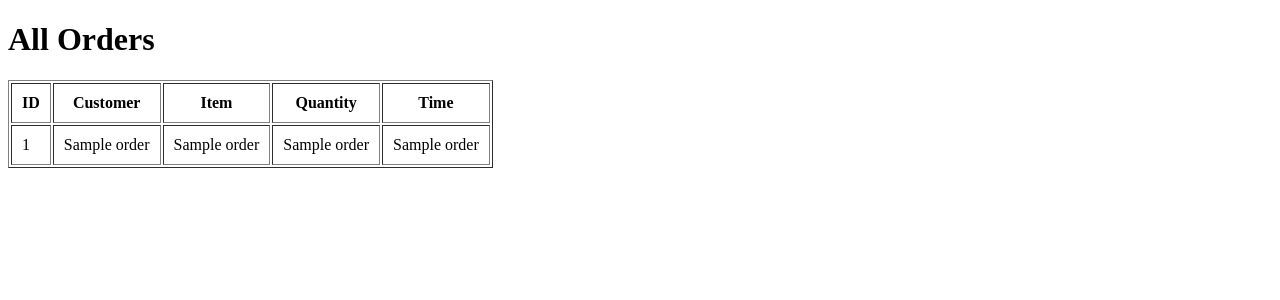
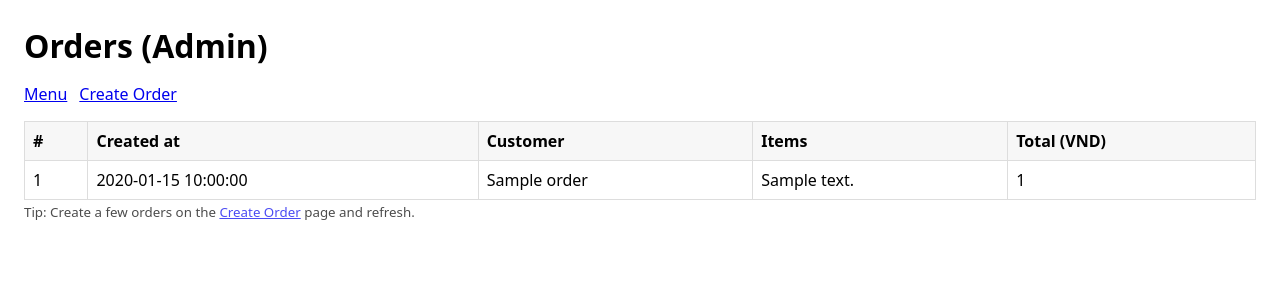
Before and after one commit to marribaloch/Indian-food, a Flask app: template templates/admin.html in a window 1280 px wide. Shown: the top 300 px of the page. Run offline with Flask 3, Linux system fonts and the light colour scheme; the template is opened without the code that fills it: most values are stand-ins (such as "Sample title", 1, 10 or a date in 2020).

Commit message:
Add admin orders view (/admin) with items summary

```diff
--- a/app.py
+++ b/app.py
@@ -4,7 +4,7 @@ import sqlite3, datetime
 from werkzeug.security import check_password_hash
 
 app = Flask(__name__)
-CORS(app)  # Allow calls from Expo/React Native
+CORS(app)
 
 def get_db():
     con = sqlite3.connect("app.db")
@@ -17,10 +17,50 @@ def home():
 
 @app.route("/login")
 def login_page():
-    # If you want to serve an HTML page later, switch this to render_template("login.html")
     return ("OK", 200)
 
-# --- MENU (read-only) ---
+# ----- SEED & DEBUG -----
+@app.route("/seed")
+def seed_menu():
+    con = get_db()
+    try:
+        cur = con.cursor()
+        cur.execute("""
+            CREATE TABLE IF NOT EXISTS menu_items (
+                id INTEGER PRIMARY KEY AUTOINCREMENT,
+                name TEXT NOT NULL,
+                price INTEGER NOT NULL
+            )
+        """)
+        cur.execute("SELECT COUNT(*) AS c FROM menu_items")
+        c = cur.fetchone()["c"]
+        if c == 0:
+            cur.executemany("INSERT INTO menu_items(name, price) VALUES(?,?)", [
+                ("Butter Chicken", 159000),
+                ("Chicken Biryani", 129000),
+                ("Garlic Naan", 25000),
+                ("Paneer Tikka", 139000),
+                ("Masala Chai", 29000),
+            ])
+            con.commit()
+            return jsonify({"ok": True, "seeded": 5})
+        else:
+            return jsonify({"ok": True, "message": "items already exist", "count": c})
+    finally:
+        con.close()
+
+@app.route("/api/items")
+def api_items():
+    con = get_db()
+    try:
+        cur = con.cursor()
+        cur.execute("SELECT id, name, price FROM menu_items ORDER BY id")
+        rows = cur.fetchall()
+        return jsonify([{"id": r["id"], "name": r["name"], "price": r["price"]} for r in rows])
+    finally:
+        con.close()
+
+# ----- MENU (read-only) -----
 @app.route("/menu")
 def menu():
     con = get_db()
@@ -40,7 +80,7 @@ def menu():
         con.close()
     return render_template("menu.html", items=items)
 
-# --- ORDER (page to build an order) ---
+# ----- ORDER (page) -----
 @app.route("/order")
 def order_page():
     con = get_db()
@@ -52,12 +92,12 @@ def order_page():
         con.close()
     return render_template("order.html", items=items)
 
-# --- API: create order ---
+# ----- API: create order -----
 @app.route("/api/orders", methods=["POST"])
 def api_create_order():
     data = request.get_json(silent=True) or {}
-    items = data.get("items") or []  # [{menu_item_id, qty}]
-    customer_id = data.get("customer_id")  # optional
+    items = data.get("items") or []
+    customer_id = data.get("customer_id")
 
     if not items:
         return jsonify({"message": "No items provided"}), 400
@@ -65,8 +105,7 @@ def api_create_order():
     con = get_db()
     try:
         cur = con.cursor()
-
-        # Ensure minimal tables exist
+        # Ensure tables exist
         cur.execute("""CREATE TABLE IF NOT EXISTS customers (
             id INTEGER PRIMARY KEY AUTOINCREMENT,
             name TEXT NOT NULL,
@@ -92,19 +131,18 @@ def api_create_order():
         # Default customer = Walk-in
         if not customer_id:
             cur.execute("SELECT id FROM customers WHERE name = 'Walk-in'")
-            row = cur.fetchone()
-            if row: customer_id = row["id"]
-            else:
+            r = cur.fetchone()
+            customer_id = r["id"] if r else None
+            if not customer_id:
                 cur.execute("INSERT INTO customers(name, phone) VALUES(?,?)", ("Walk-in", None))
                 customer_id = cur.lastrowid
 
-        # Create order shell
+        # Create order
         now = datetime.datetime.now().isoformat(timespec="seconds")
         cur.execute("INSERT INTO orders(customer_id, total, created_at) VALUES(?,?,?)",
                     (customer_id, 0, now))
         order_id = cur.lastrowid
 
-        # Insert order items with price snapshots
         total = 0
         for it in items:
             mid = int(it.get("menu_item_id"))
@@ -120,10 +158,8 @@ def api_create_order():
                            VALUES(?,?,?,?)""", (order_id, mid, qty, price_each))
             total += qty * price_each
 
-        # Update total
         cur.execute("UPDATE orders SET total = ? WHERE id = ?", (total, order_id))
         con.commit()
-
         return jsonify({"ok": True, "order_id": order_id, "total": total})
     except Exception as e:
         con.rollback()
@@ -131,7 +167,63 @@ def api_create_order():
     finally:
         con.close()
 
-# --- API: health & login (unchanged) ---
+# ----- ADMIN: orders list (NEW) -----
+@app.route("/admin")
+def admin_view():
+    con = get_db()
+    try:
+        cur = con.cursor()
+        # Make sure tables exist so the page never crashes on fresh DB
+        cur.execute("""CREATE TABLE IF NOT EXISTS customers (
+            id INTEGER PRIMARY KEY AUTOINCREMENT,
+            name TEXT NOT NULL,
+            phone TEXT UNIQUE
+        )""")
+        cur.execute("""CREATE TABLE IF NOT EXISTS orders (
+            id INTEGER PRIMARY KEY AUTOINCREMENT,
+            customer_id INTEGER,
+            total INTEGER DEFAULT 0,
+            created_at TEXT NOT NULL,
+            FOREIGN KEY(customer_id) REFERENCES customers(id)
+        )""")
+        cur.execute("""CREATE TABLE IF NOT EXISTS order_items (
+            id INTEGER PRIMARY KEY AUTOINCREMENT,
+            order_id INTEGER NOT NULL,
+            menu_item_id INTEGER NOT NULL,
+            qty INTEGER NOT NULL,
+            price_each INTEGER NOT NULL,
+            FOREIGN KEY(order_id) REFERENCES orders(id),
+            FOREIGN KEY(menu_item_id) REFERENCES menu_items(id)
+        )""")
+
+        # Aggregate items per order using GROUP_CONCAT
+        cur.execute("""
+            SELECT
+              o.id            AS order_id,
+              COALESCE(c.name, 'Walk-in') AS customer_name,
+              o.total         AS total_vnd,
+              o.created_at    AS created_at,
+              GROUP_CONCAT(mi.name || ' x' || oi.qty, ', ') AS items_summary
+            FROM orders o
+            LEFT JOIN customers c   ON c.id = o.customer_id
+            LEFT JOIN order_items oi ON oi.order_id = o.id
+            LEFT JOIN menu_items mi  ON mi.id = oi.menu_item_id
+            GROUP BY o.id
+            ORDER BY o.id DESC
+        """)
+        rows = cur.fetchall()
+        orders = [{
+            "order_id": r["order_id"],
+            "customer_name": r["customer_name"],
+            "total_vnd": r["total_vnd"] or 0,
+            "created_at": r["created_at"],
+            "items_summary": r["items_summary"] or ""
+        } for r in rows]
+    finally:
+        con.close()
+    return render_template("admin.html", orders=orders)
+
+# ----- Health & Login (same) -----
 @app.route("/api/healthz")
 def healthz():
     con = get_db()
@@ -157,9 +249,7 @@ def api_login():
     if not row:
         return jsonify({"message": "Invalid credentials"}), 401
 
-    # If you currently store plain-text passwords, temporarily compare directly:
     # if row["password_hash"] != password: return jsonify({"message": "Invalid credentials"}), 401
-
     if not check_password_hash(row["password_hash"], password):
         return jsonify({"message": "Invalid credentials"}), 401
 
--- a/templates/admin.html
+++ b/templates/admin.html
@@ -1,27 +1,54 @@
-<!DOCTYPE html>
-<html>
+<!doctype html>
+<html lang="en">
   <head>
-    <title>Admin Panel - Orders</title>
+    <meta charset="utf-8" />
+    <meta name="viewport" content="width=device-width,initial-scale=1" />
+    <title>Admin — Orders</title>
+    <style>
+      body { font-family: system-ui, -apple-system, Segoe UI, Roboto, Arial, sans-serif; margin: 24px; }
+      h1 { margin: 0 0 16px; }
+      .toolbar { display: flex; gap: 12px; margin-bottom: 16px; }
+      table { border-collapse: collapse; width: 100%; }
+      th, td { border: 1px solid #ddd; padding: 8px; text-align: left; vertical-align: top; }
+      th { background: #f7f7f7; }
+      .empty { margin-top: 12px; color: #a00; }
+      small { opacity: 0.7; }
+    </style>
   </head>
   <body>
-    <h1>All Orders</h1>
-    <table border="1" cellpadding="10">
+    <h1>Orders (Admin)</h1>
+
+    <div class="toolbar">
+      <a href="/menu">Menu</a>
+      <a href="/order">Create Order</a>
+    </div>
+
+    {% if orders and orders|length > 0 %}
+      <table>
+        <thead>
           <tr>
-            <th>ID</th>
+            <th>#</th>
+            <th>Created at</th>
             <th>Customer</th>
-            <th>Item</th>
-            <th>Quantity</th>
-            <th>Time</th>
+            <th>Items</th>
+            <th>Total (VND)</th>
           </tr>
-        {% for order in orders %}
+        </thead>
+        <tbody>
+          {% for o in orders %}
             <tr>
-            <td>{{ order[0] }}</td>
-            <td>{{ order[1] }}</td>
-            <td>{{ order[2] }}</td>
-            <td>{{ order[3] }}</td>
-            <td>{{ order[4] }}</td>
+              <td>{{ o.order_id }}</td>
+              <td>{{ o.created_at }}</td>
+              <td>{{ o.customer_name }}</td>
+              <td>{{ o.items_summary or '-' }}</td>
+              <td>{{ o.total_vnd }}</td>
             </tr>
           {% endfor %}
+        </tbody>
       </table>
+      <small>Tip: Create a few orders on the <a href="/order">Create Order</a> page and refresh.</small>
+    {% else %}
+      <div class="empty">No orders yet. Go to <a href="/order">Create Order</a> and add one.</div>
+    {% endif %}
   </body>
 </html>
```
Lines whose indentation alone changed are shown as unchanged.
